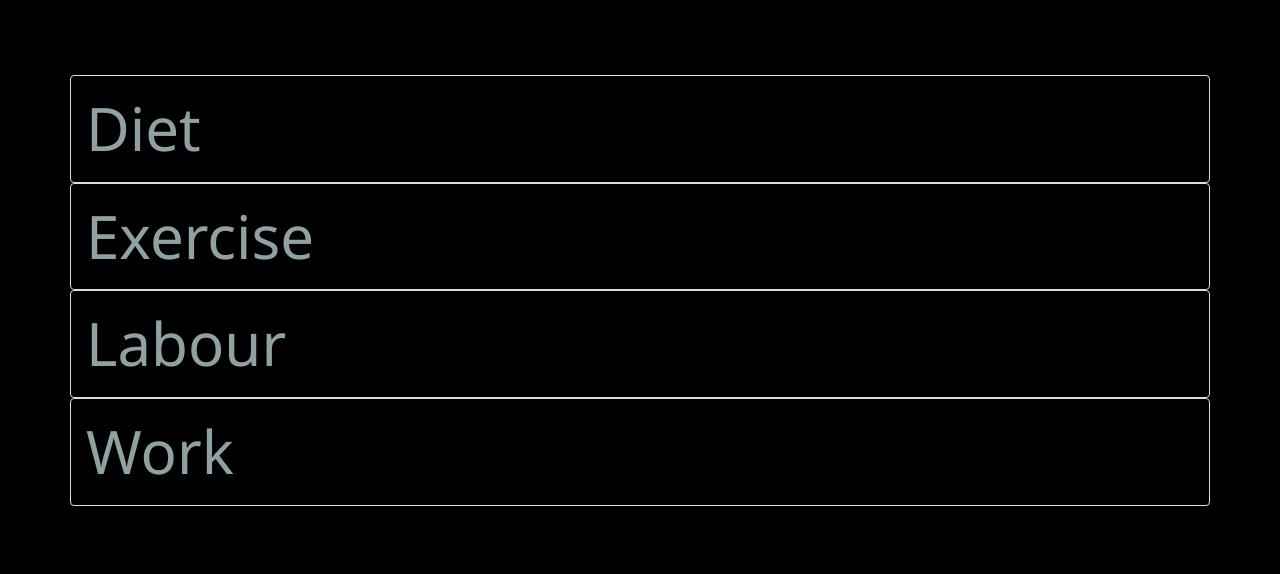
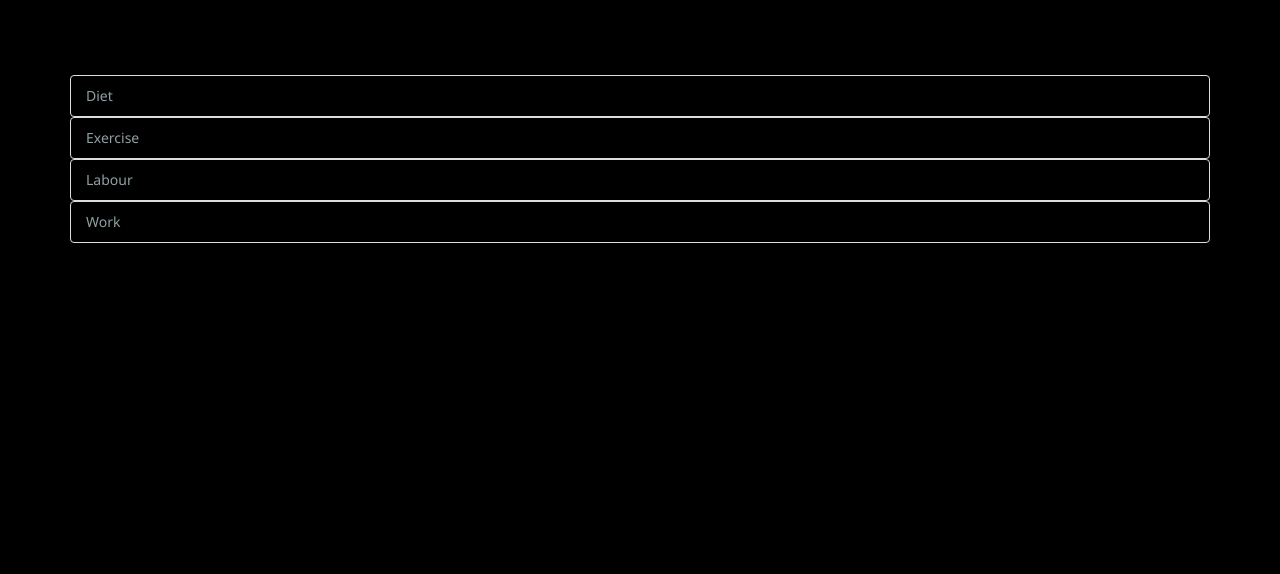
Before and after one commit to varunagrawal/matris-health, a plain HTML site: page index.html in a window 1280 px wide. Shown: the part 226-800 px from the top of the page. Drawn offline with nearby package versions, Linux system fonts and the light colour scheme.

Commit message:
css px to %

```diff
--- a/style.css
+++ b/style.css
@@ -29,7 +29,7 @@ body {
 
 li {
 	/*text-align:left;*/
-    font-size: 60px;
+    font-size: 100%;
 }
 
 a:link {color:#90a1a3;}
```
